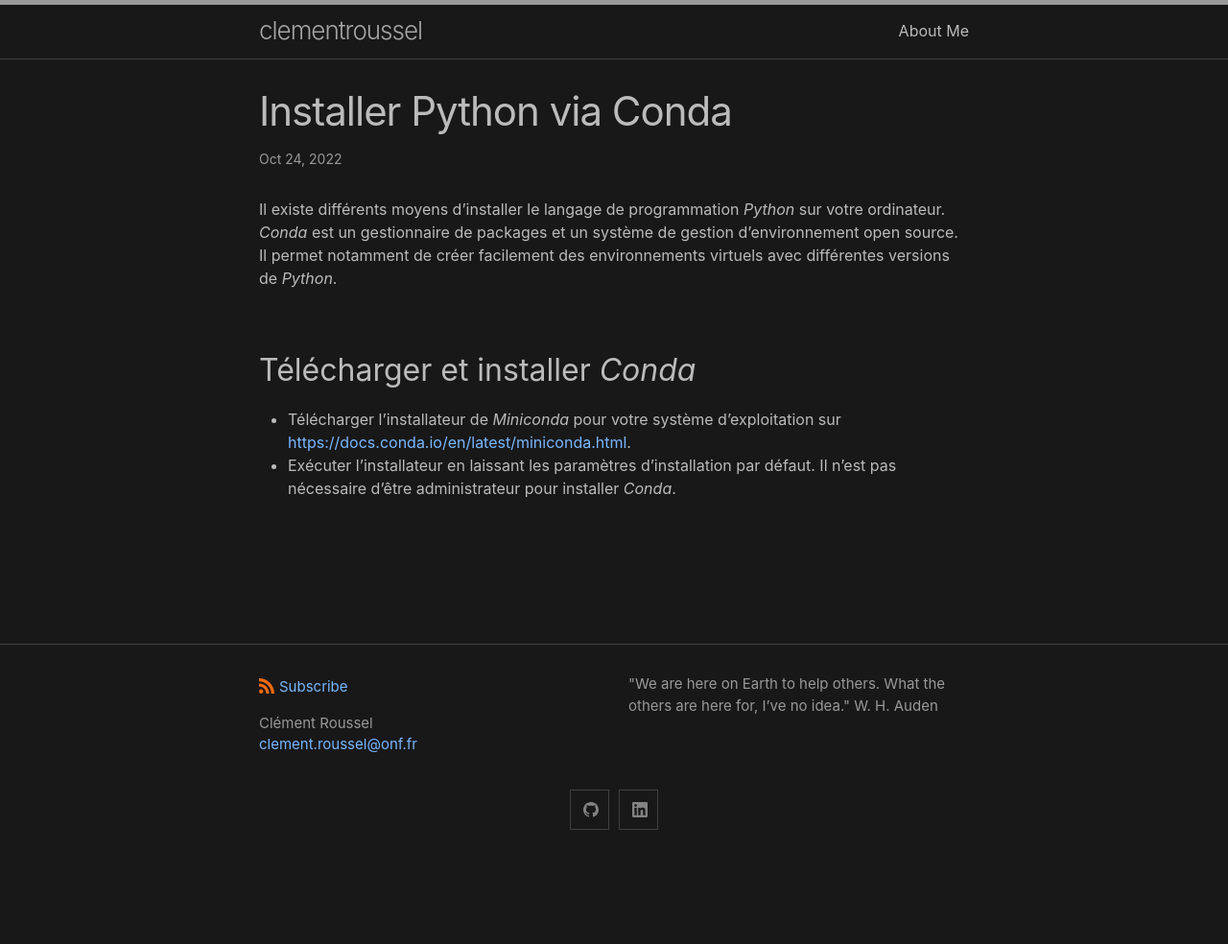
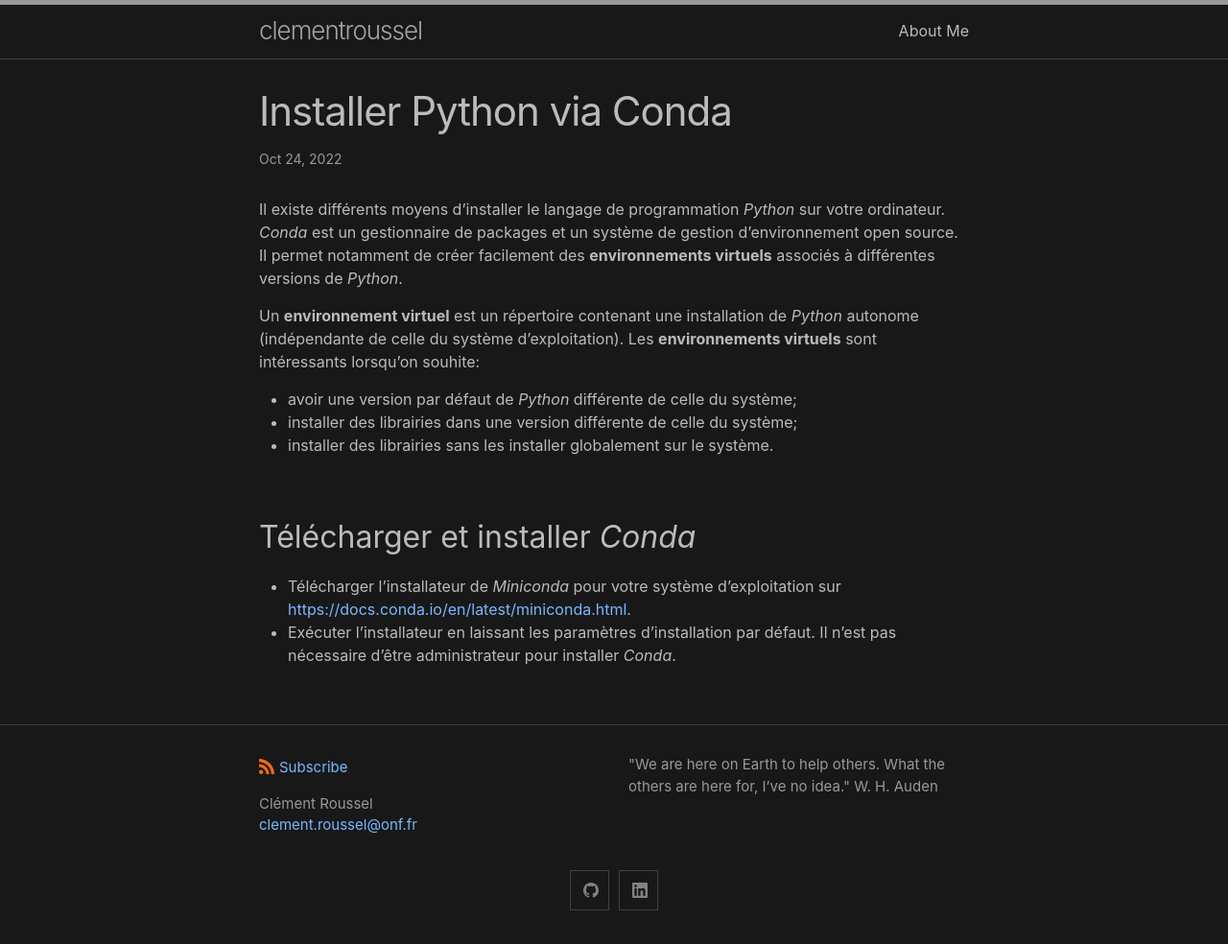
Before and after one commit to clementroussel/clementroussel, a Jekyll site: the page built from _posts/2022-10-24-conda.md, in a window 1280 px wide. Shown: the whole page at 96% size. Built offline with Jekyll 4.4.1, drawn with Linux system fonts in a browser that asks for light colours; before the commit the page ends 900 px from its top, so only the background shows below that.

Commit message:
Update 2022-10-24-conda.md

```diff
--- a/_posts/2022-10-24-conda.md
+++ b/_posts/2022-10-24-conda.md
@@ -3,7 +3,13 @@ layout: post
 title: Installer Python via Conda
 ---
 
-Il existe différents moyens d'installer le langage de programmation *Python* sur votre ordinateur. *Conda* est un gestionnaire de packages et un système de gestion d'environnement open source. Il permet notamment de créer facilement des environnements virtuels avec différentes versions de *Python*.
+Il existe différents moyens d'installer le langage de programmation *Python* sur votre ordinateur. *Conda* est un gestionnaire de packages et un système de gestion d'environnement open source. Il permet notamment de créer facilement des **environnements virtuels** associés à différentes versions de *Python*.
+
+Un **environnement virtuel** est un répertoire contenant une installation de *Python* autonome (indépendante de celle du système d'exploitation). Les **environnements virtuels** sont intéressants lorsqu'on souhite:
+
+- avoir une version par défaut de *Python* différente de celle du système;
+- installer des librairies dans une version différente de celle du système;
+- installer des librairies sans les installer globalement sur le système.
 
 ## Télécharger et installer *Conda*
 
```
